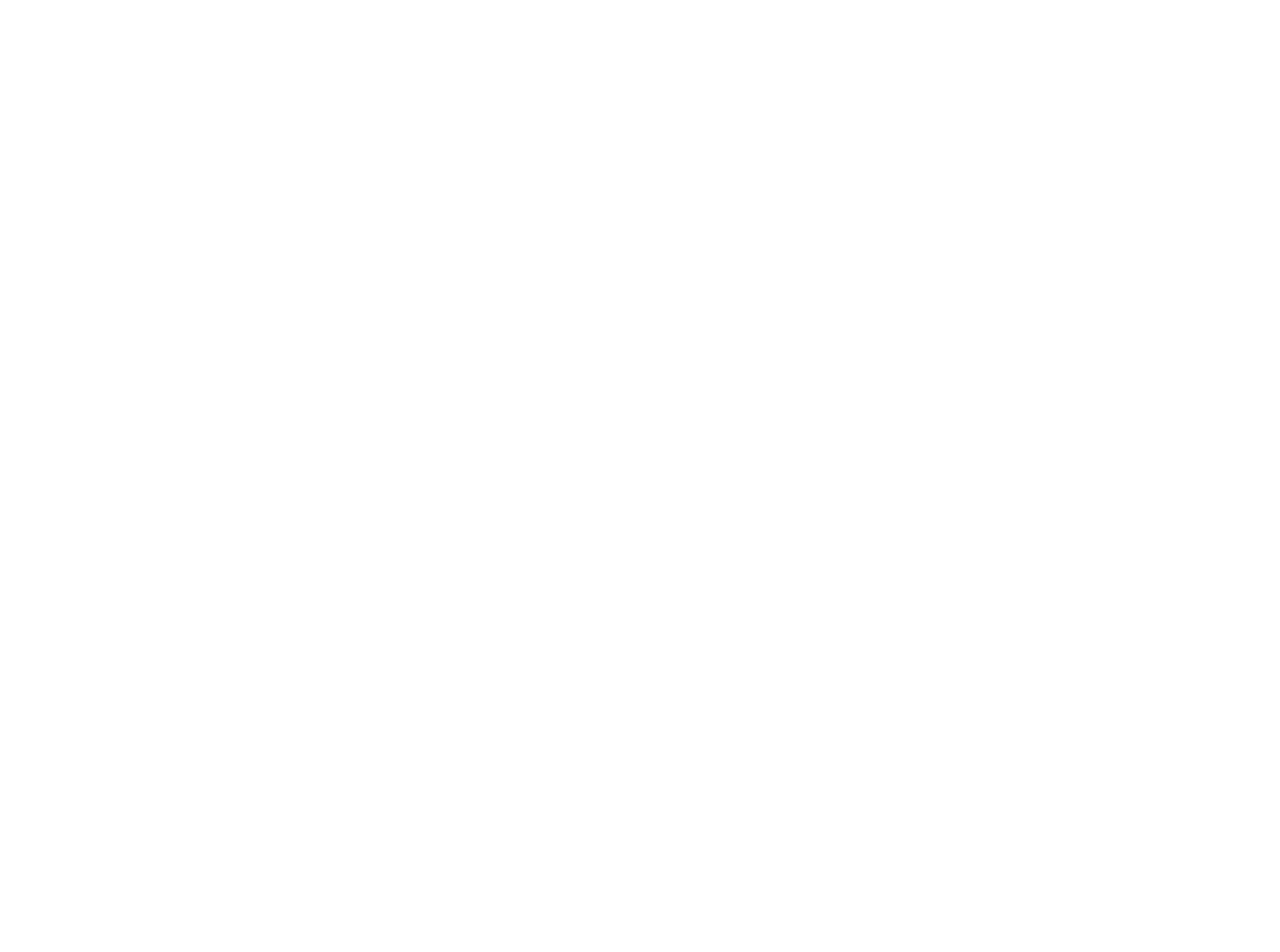
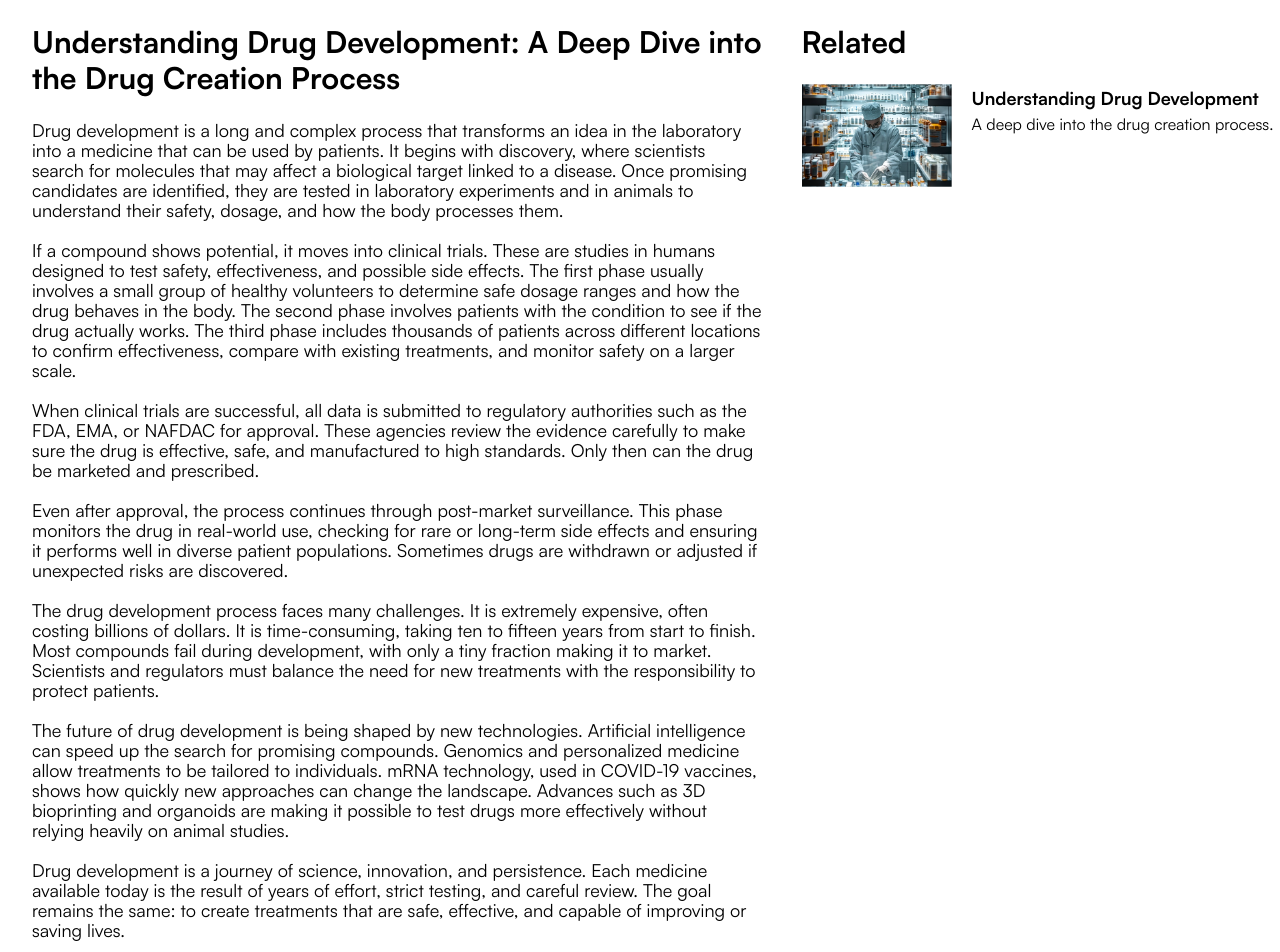
Before and after one commit to alexpeteronoja/greenlife, a React (Vite) app: page /blogpost in a window 1280 px wide. Before the commit this address had no page. Shown: the part 120-1072 px from the top of the page. Before the commit the page ends 800 px from the top, so only its background shows below. Built offline with nearby package versions, Linux system fonts and the light colour scheme.

Commit message:
updated work

```diff
--- a/src/App.jsx
+++ b/src/App.jsx
@@ -6,18 +6,22 @@ import Product from './pages/Product';
 import About from './pages/About';
 import Blog from './pages/Blog';
 import Contact from './pages/Contact';
+import BlogPage from './pages/BlogPage';
+import ScrollToTop from './components/ScrollToTop';
 
 function App() {
   return (
     <>
       <div>
         <Router>
+          <ScrollToTop />
           <Routes>
             <Route path="/" element={<Home />} />
             <Route path="/products" element={<Product />} />
             <Route path="/about" element={<About />} />
             <Route path="/blog" element={<Blog />} />
             <Route path="/contact" element={<Contact />} />
+            <Route path="/blogpost" element={<BlogPage />} />
           </Routes>
         </Router>
       </div>
--- a/src/components/AboutCom/AreaOfFocusCard.jsx
+++ b/src/components/AboutCom/AreaOfFocusCard.jsx
@@ -1,22 +1,34 @@
+import { Link } from 'react-router-dom';
 import { rightTypeArrow } from '../../assets';
 
 function AreaOfFocusCard({ product }) {
   return (
     <>
       <div>
+        <Link to="/blogpost">
           <img
             src={product.image}
             alt=""
             className="w-full h-auto max-h-[256px] object-cover rounded-lg"
           />
+        </Link>
+
         <div className="mt-4">
+          <Link to="/blogpost">
             <p className="font-bold text-xl mb-2">{product.title}</p>
+          </Link>
           <p>{product.description}</p>
-          <div className="mt-4 text-[#16A34A] flex items-center gap-x-2">
+
+          <div>
+            <Link
+              to="/blogpost"
+              className="mt-4 text-[#16A34A] flex items-center gap-x-2"
+            >
               <div>Learn More</div>
               <div>
                 <img src={rightTypeArrow} alt="" />
               </div>
+            </Link>
           </div>
         </div>
       </div>
--- a/src/components/ProductCard.jsx
+++ b/src/components/ProductCard.jsx
@@ -21,7 +21,7 @@ function ProductCard({ product }) {
             </p>
           </div>
 
-          <div className="mt-4 flex flex-col lg:flex-row justify-between items-center gap-4">
+          <div className="mt-4 flex flex-col xl:flex-row justify-between items-center gap-4">
             <button className="py-2.5 px-4 w-full  rounded-[10px] border text-sm border-[#12BA09] text-[#12BA09] whitespace-nowrap">
               Buy Now
             </button>
--- /dev/null
+++ b/src/components/ScrollToTop.jsx
@@ -0,0 +1,14 @@
+import { useEffect } from 'react';
+import { useLocation } from 'react-router-dom';
+
+function ScrollToTop() {
+  const { pathname } = useLocation();
+
+  useEffect(() => {
+    window.scrollTo(0, 0);
+  }, [pathname]);
+
+  return null;
+}
+
+export default ScrollToTop;
--- a/src/pages/Blog.jsx
+++ b/src/pages/Blog.jsx
@@ -1,3 +1,4 @@
+import { Link } from 'react-router-dom';
 import { blogRightArrow, imageTray, leftArrow, righArrow } from '../assets';
 import Footer from '../components/Footer';
 import Navbar from '../components/Navbar';
@@ -89,18 +90,20 @@ function Blog() {
             {blogpPost24.map(item => (
               <div className=" bg-white">
                 <div>
+                  <Link to="/blogpost">
                     <img
                       src={item.image}
                       alt=""
                       className="w-full max-w-[305px]"
                     />
+                  </Link>
                 </div>
                 <div className="my-2">
                   <p className="px-2 py-1 bg-[#54B9471A] rounded-full text-[#54B947] inline-block font-medium text-sm">
                     {item.category}
                   </p>
                   <p className="mt-4.5 mb-0.5 text-[#242524] font-semibold text-lg md:text-xl">
-                    {item.title}
+                    <Link to="/blogpost">{item.title}</Link>
                   </p>
                   <p className="mb-2 text-[#8C8D8B] text-sm">
                     {item.datePosted}
@@ -119,18 +122,20 @@ function Blog() {
             {blogpPost23.map(item => (
               <div className=" bg-white">
                 <div>
+                  <Link to="/blogpost">
                     <img
                       src={item.image}
                       alt=""
                       className="w-full max-w-[305px]"
                     />
+                  </Link>
                 </div>
                 <div className="my-2">
                   <p className="px-2 py-1 bg-[#54B9471A] rounded-full text-[#54B947] inline-block font-medium text-sm">
                     {item.category}
                   </p>
                   <p className="mt-4.5 mb-0.5 text-[#242524] font-semibold text-lg md:text-xl">
-                    {item.title}
+                    <Link to="/blogpost">{item.title}</Link>
                   </p>
                   <p className="mb-2 text-[#8C8D8B] text-sm">July 15, 2024</p>
                   <p className="text-[#8C8D8B] text-sm">{item.description}</p>
@@ -147,18 +152,20 @@ function Blog() {
             {blogpPost22.map(item => (
               <div className=" bg-white">
                 <div>
+                  <Link to="/blogpost">
                     <img
                       src={item.image}
                       alt=""
                       className="w-full max-w-[305px]"
                     />
+                  </Link>
                 </div>
                 <div className="my-2">
                   <p className="px-2 py-1 bg-[#54B9471A] rounded-full text-[#54B947] inline-block font-medium text-sm">
                     {item.category}
                   </p>
                   <p className="mt-4.5 mb-0.5 text-[#242524] font-semibold text-lg md:text-xl">
-                    {item.title}
+                    <Link to="/blogpost">{item.title}</Link>
                   </p>
                   <p className="mb-2 text-[#8C8D8B] text-sm">
                     {item.datePosted}
--- /dev/null
+++ b/src/pages/BlogPage.jsx
@@ -0,0 +1,114 @@
+import { placeholder33 } from '../assets';
+import Footer from '../components/Footer';
+import Navbar from '../components/Navbar';
+
+function BlogPage() {
+  return (
+    <>
+      <Navbar navStyle="bg-[#AFAFAE1A] text-black" />
+      <div className="grid md:grid-cols-[60%_40%] gap-10 px-8 py-12">
+        <div className="">
+          <h1 className="text-xl md:text-3xl font-bold mb-6">
+            Understanding Drug Development: A Deep Dive into the Drug Creation
+            Process
+          </h1>
+
+          <div className="leading-5 text-lg space-y-5">
+            <p>
+              Drug development is a long and complex process that transforms an
+              idea in the laboratory into a medicine that can be used by
+              patients. It begins with discovery, where scientists search for
+              molecules that may affect a biological target linked to a disease.
+              Once promising candidates are identified, they are tested in
+              laboratory experiments and in animals to understand their safety,
+              dosage, and how the body processes them.
+            </p>
+
+            <p>
+              If a compound shows potential, it moves into clinical trials.
+              These are studies in humans designed to test safety,
+              effectiveness, and possible side effects. The first phase usually
+              involves a small group of healthy volunteers to determine safe
+              dosage ranges and how the drug behaves in the body. The second
+              phase involves patients with the condition to see if the drug
+              actually works. The third phase includes thousands of patients
+              across different locations to confirm effectiveness, compare with
+              existing treatments, and monitor safety on a larger scale.
+            </p>
+
+            <p>
+              When clinical trials are successful, all data is submitted to
+              regulatory authorities such as the FDA, EMA, or NAFDAC for
+              approval. These agencies review the evidence carefully to make
+              sure the drug is effective, safe, and manufactured to high
+              standards. Only then can the drug be marketed and prescribed.
+            </p>
+
+            <p>
+              Even after approval, the process continues through post-market
+              surveillance. This phase monitors the drug in real-world use,
+              checking for rare or long-term side effects and ensuring it
+              performs well in diverse patient populations. Sometimes drugs are
+              withdrawn or adjusted if unexpected risks are discovered.
+            </p>
+
+            <p>
+              The drug development process faces many challenges. It is
+              extremely expensive, often costing billions of dollars. It is
+              time-consuming, taking ten to fifteen years from start to finish.
+              Most compounds fail during development, with only a tiny fraction
+              making it to market. Scientists and regulators must balance the
+              need for new treatments with the responsibility to protect
+              patients.
+            </p>
+
+            <p>
+              The future of drug development is being shaped by new
+              technologies. Artificial intelligence can speed up the search for
+              promising compounds. Genomics and personalized medicine allow
+              treatments to be tailored to individuals. mRNA technology, used in
+              COVID-19 vaccines, shows how quickly new approaches can change the
+              landscape. Advances such as 3D bioprinting and organoids are
+              making it possible to test drugs more effectively without relying
+              heavily on animal studies.
+            </p>
+
+            <p>
+              Drug development is a journey of science, innovation, and
+              persistence. Each medicine available today is the result of years
+              of effort, strict testing, and careful review. The goal remains
+              the same: to create treatments that are safe, effective, and
+              capable of improving or saving lives.
+            </p>
+          </div>
+        </div>
+
+        <div>
+          <h2 className="text-xl md:text-3xl font-bold mb-6">Related</h2>
+
+          <div className="flex gap-x-5">
+            <div>
+              <img
+                src={placeholder33}
+                alt=""
+                className="w-full max-w-[150px]"
+              />
+            </div>
+
+            <div className=" ">
+              <p className="font-semibold md:text-lg">
+                Understanding Drug Development
+              </p>
+              <p className="text-wrap">
+                A deep dive into the drug creation process.
+              </p>
+            </div>
+          </div>
+        </div>
+      </div>
+      <Footer />
+    </>
+  );
+}
+
+export default BlogPage;
--- a/src/pages/Product.jsx
+++ b/src/pages/Product.jsx
@@ -13,7 +13,7 @@ import ProductData from '../data/ProductData';
 function Product() {
   return (
     <>
-      <div className="">
+      <div>
         <Navbar navStyle="bg-[#AFAFAE1A] text-black" />
       </div>
 
```
Also changed, not shown: src/pages/Home.jsx (+67 -56 lines). Lines whose indentation alone changed are shown as unchanged.
